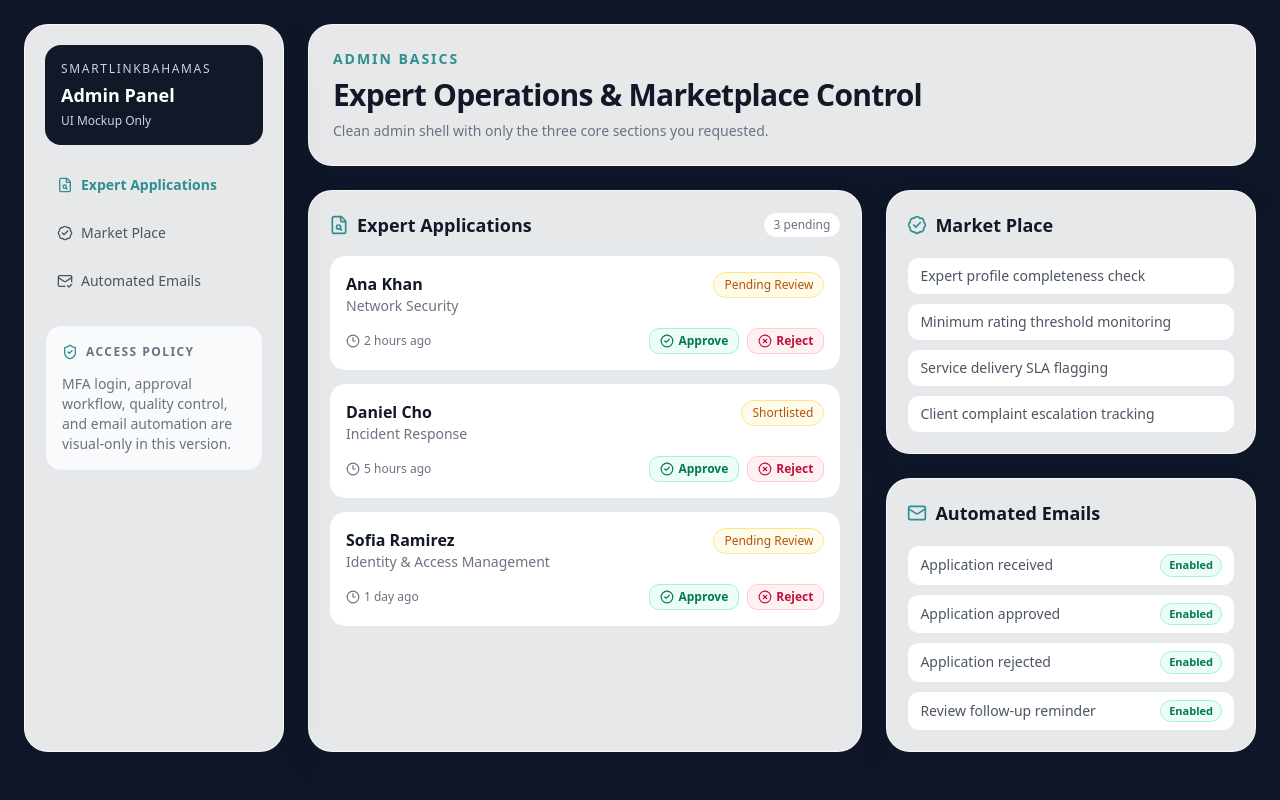
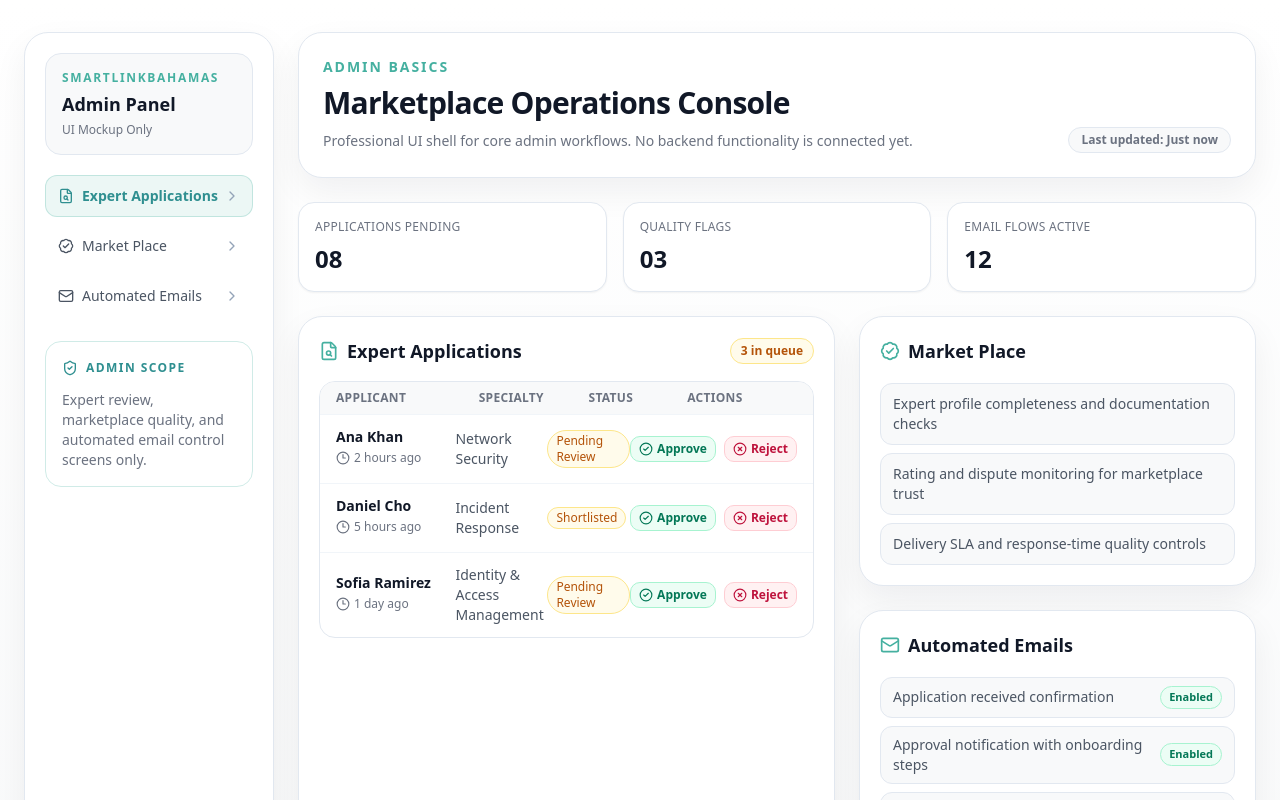
Before and after one commit to mr-fahad-03/smartlink-mvp, a Next.js app in the folder frontend/: page /admin in a window 1280 px wide. Shown: the top 800 px of the page. Built offline with nearby package versions, Linux system fonts and the light colour scheme.

Commit message:
Redesign admin panel UI

```diff
--- a/frontend/src/app/admin/page.tsx
+++ b/frontend/src/app/admin/page.tsx
@@ -1,19 +1,19 @@
 import {
   BadgeCheck,
+  BellRing,
   CheckCircle2,
+  ChevronRight,
   Clock3,
   FileSearch,
   Mail,
-  MailCheck,
   ShieldCheck,
-  UserCheck,
   XCircle,
 } from "lucide-react";
 
-const navItems = [
+const sideNav = [
   { key: "expert-applications", label: "Expert Applications", icon: FileSearch },
   { key: "marketplace", label: "Market Place", icon: BadgeCheck },
-  { key: "automated-emails", label: "Automated Emails", icon: MailCheck },
+  { key: "automated-emails", label: "Automated Emails", icon: Mail },
 ];
 
 const applications = [
@@ -37,158 +37,183 @@ const applications = [
   },
 ];
 
-const marketplaceChecks = [
-  "Expert profile completeness check",
-  "Minimum rating threshold monitoring",
-  "Service delivery SLA flagging",
-  "Client complaint escalation tracking",
+const qualityPoints = [
+  "Expert profile completeness and documentation checks",
+  "Rating and dispute monitoring for marketplace trust",
+  "Delivery SLA and response-time quality controls",
 ];
 
 const emailFlows = [
-  "Application received",
-  "Application approved",
-  "Application rejected",
-  "Review follow-up reminder",
+  "Application received confirmation",
+  "Approval notification with onboarding steps",
+  "Rejection notification with improvement notes",
+  "Reminder email for pending reviewer action",
 ];
 
 export default function AdminPage() {
   return (
-    <main className="min-h-screen bg-[radial-gradient(circle_at_15%_15%,rgba(69,176,160,0.12),transparent_35%),radial-gradient(circle_at_85%_20%,rgba(99,102,241,0.12),transparent_35%),#f4f7fb] text-[#111827]">
-      <div className="mx-auto grid w-full max-w-[1320px] gap-6 p-6 lg:grid-cols-[260px_1fr]">
-        <aside className="rounded-3xl border border-white/70 bg-white/90 p-5 shadow-[0_20px_50px_rgba(17,24,39,0.1)] backdrop-blur-md">
-          <div className="rounded-2xl bg-[#111827] px-4 py-4 text-white">
-            <p className="text-xs uppercase tracking-[0.14em] text-slate-300">SmartLinkBahamas</p>
-            <h1 className="mt-1 text-lg font-semibold">Admin Panel</h1>
-            <p className="mt-1 text-xs text-slate-300">UI Mockup Only</p>
+    <main className="min-h-screen bg-[linear-gradient(180deg,#FFFFFF_0%,#F8F9FA_100%)] text-[#111827]">
+      <div className="mx-auto grid w-full max-w-[1360px] gap-6 px-6 py-8 lg:grid-cols-[250px_1fr]">
+        <aside className="rounded-3xl border border-slate-200 bg-white p-5 shadow-[0_14px_34px_rgba(17,24,39,0.06)]">
+          <div className="rounded-2xl border border-slate-200 bg-[#F8F9FA] px-4 py-4">
+            <p className="text-xs font-semibold uppercase tracking-[0.14em] text-[#45B0A0]">
+              SmartLinkBahamas
+            </p>
+            <h1 className="mt-1 text-lg font-semibold text-[#111827]">Admin Panel</h1>
+            <p className="mt-1 text-xs text-[#6B7280]">UI Mockup Only</p>
           </div>
 
           <nav className="mt-5 space-y-2">
-            {navItems.map((item, index) => {
+            {sideNav.map((item, index) => {
               const Icon = item.icon;
 
               return (
                 <button
                   key={item.key}
                   type="button"
-                  className={`flex w-full items-center gap-2 rounded-xl px-3 py-2.5 text-left text-sm ${
+                  className={`flex w-full items-center justify-between rounded-xl px-3 py-2.5 text-left text-sm transition ${
                     index === 0
-                      ? "bg-[#45B0A0]/12 font-semibold text-[#2f8f90]"
-                      : "text-[#4b5563] hover:bg-slate-100"
+                      ? "border border-[#45B0A0]/25 bg-[#45B0A0]/10 font-semibold text-[#2f8f90]"
+                      : "border border-transparent text-[#4b5563] hover:border-slate-200 hover:bg-[#F8F9FA]"
                   }`}
                 >
+                  <span className="inline-flex items-center gap-2">
                     <Icon className="h-4 w-4" />
                     {item.label}
+                  </span>
+                  <ChevronRight className="h-4 w-4 text-slate-400" />
                 </button>
               );
             })}
           </nav>
 
-          <div className="mt-6 rounded-2xl border border-slate-200 bg-slate-50 p-4">
-            <p className="inline-flex items-center gap-2 text-xs font-semibold uppercase tracking-[0.12em] text-[#6B7280]">
-              <ShieldCheck className="h-4 w-4 text-[#2f8f90]" />
-              Access Policy
+          <div className="mt-6 rounded-2xl border border-[#45B0A0]/25 bg-[#45B0A0]/8 p-4">
+            <p className="inline-flex items-center gap-2 text-xs font-semibold uppercase tracking-[0.12em] text-[#2f8f90]">
+              <ShieldCheck className="h-4 w-4" />
+              Admin Scope
             </p>
             <p className="mt-2 text-sm text-[#6B7280]">
-              MFA login, approval workflow, quality control, and email automation are visual-only in this version.
+              Expert review, marketplace quality, and automated email control screens only.
             </p>
           </div>
         </aside>
 
         <section className="space-y-6">
-          <header className="rounded-3xl border border-white/70 bg-white/90 p-6 shadow-[0_20px_50px_rgba(17,24,39,0.1)]">
-            <p className="text-sm font-semibold uppercase tracking-[0.14em] text-[#2f8f90]">
+          <header className="rounded-3xl border border-slate-200 bg-white p-6 shadow-[0_14px_34px_rgba(17,24,39,0.06)]">
+            <p className="text-sm font-semibold uppercase tracking-[0.14em] text-[#45B0A0]">
               Admin Basics
             </p>
-            <h2 className="mt-2 text-3xl font-semibold tracking-tight">
-              Expert Operations & Marketplace Control
+            <div className="mt-2 flex flex-wrap items-end justify-between gap-4">
+              <div>
+                <h2 className="text-3xl font-semibold tracking-tight text-[#111827]">
+                  Marketplace Operations Console
                 </h2>
-            <p className="mt-2 text-sm text-[#6B7280]">
-              Clean admin shell with only the three core sections you requested.
+                <p className="mt-2 text-sm leading-6 text-[#6B7280]">
+                  Professional UI shell for core admin workflows. No backend functionality is connected yet.
                 </p>
+              </div>
+              <span className="rounded-full border border-slate-200 bg-[#F8F9FA] px-3 py-1 text-xs font-semibold text-[#6B7280]">
+                Last updated: Just now
+              </span>
+            </div>
           </header>
 
-          <div className="grid gap-6 xl:grid-cols-[1.2fr_0.8fr]">
-            <section className="rounded-3xl border border-white/70 bg-white/90 p-5 shadow-[0_14px_36px_rgba(17,24,39,0.08)]">
+          <div className="grid gap-4 md:grid-cols-3">
+            <article className="rounded-2xl border border-slate-200 bg-white p-4 shadow-sm">
+              <p className="text-xs uppercase tracking-wide text-[#6B7280]">Applications Pending</p>
+              <p className="mt-2 text-2xl font-semibold text-[#111827]">08</p>
+            </article>
+            <article className="rounded-2xl border border-slate-200 bg-white p-4 shadow-sm">
+              <p className="text-xs uppercase tracking-wide text-[#6B7280]">Quality Flags</p>
+              <p className="mt-2 text-2xl font-semibold text-[#111827]">03</p>
+            </article>
+            <article className="rounded-2xl border border-slate-200 bg-white p-4 shadow-sm">
+              <p className="text-xs uppercase tracking-wide text-[#6B7280]">Email Flows Active</p>
+              <p className="mt-2 text-2xl font-semibold text-[#111827]">12</p>
+            </article>
+          </div>
+
+          <div className="grid gap-6 xl:grid-cols-[1.15fr_0.85fr]">
+            <section className="rounded-3xl border border-slate-200 bg-white p-5 shadow-[0_14px_34px_rgba(17,24,39,0.06)]">
               <div className="flex flex-wrap items-center justify-between gap-3">
-                <h3 className="inline-flex items-center gap-2 text-lg font-semibold">
-                  <FileSearch className="h-5 w-5 text-[#2f8f90]" />
+                <h3 className="inline-flex items-center gap-2 text-lg font-semibold text-[#111827]">
+                  <FileSearch className="h-5 w-5 text-[#45B0A0]" />
                   Expert Applications
                 </h3>
-                <span className="rounded-full border border-slate-200 bg-white px-2.5 py-1 text-xs text-[#6B7280]">
-                  {applications.length} pending
+                <span className="rounded-full border border-amber-200 bg-amber-50 px-2.5 py-1 text-xs font-semibold text-amber-700">
+                  {applications.length} in queue
                 </span>
               </div>
 
-              <div className="mt-4 space-y-3">
+              <div className="mt-4 overflow-hidden rounded-2xl border border-slate-200">
+                <div className="grid grid-cols-[1.3fr_1fr_0.9fr_1fr] bg-[#F8F9FA] px-4 py-2 text-xs font-semibold uppercase tracking-wide text-[#6B7280]">
+                  <p>Applicant</p>
+                  <p>Specialty</p>
+                  <p>Status</p>
+                  <p>Actions</p>
+                </div>
                 {applications.map((application) => (
-                  <article
+                  <div
                     key={application.name}
-                    className="rounded-2xl border border-slate-200 bg-white p-4"
+                    className="grid grid-cols-[1.3fr_1fr_0.9fr_1fr] items-center border-t border-slate-100 px-4 py-3"
                   >
-                    <div className="flex flex-wrap items-start justify-between gap-3">
                     <div>
-                        <p className="font-semibold">{application.name}</p>
-                        <p className="text-sm text-[#6B7280]">{application.specialty}</p>
-                      </div>
-                      <span className="rounded-full border border-amber-200 bg-amber-50 px-2.5 py-1 text-xs font-medium text-amber-700">
-                        {application.status}
-                      </span>
-                    </div>
-                    <div className="mt-3 flex flex-wrap items-center justify-between gap-2">
-                      <p className="inline-flex items-center gap-1 text-xs text-[#6B7280]">
+                      <p className="text-sm font-semibold text-[#111827]">{application.name}</p>
+                      <p className="mt-0.5 inline-flex items-center gap-1 text-xs text-[#6B7280]">
                         <Clock3 className="h-3.5 w-3.5" />
                         {application.submitted}
                       </p>
+                    </div>
+                    <p className="text-sm text-[#4b5563]">{application.specialty}</p>
+                    <span className="w-fit rounded-full border border-amber-200 bg-amber-50 px-2 py-0.5 text-xs font-medium text-amber-700">
+                      {application.status}
+                    </span>
                     <div className="flex gap-2">
                       <button
                         type="button"
-                          className="inline-flex items-center gap-1 rounded-lg border border-emerald-200 bg-emerald-50 px-2.5 py-1 text-xs font-semibold text-emerald-700"
+                        className="inline-flex items-center gap-1 rounded-lg border border-emerald-200 bg-emerald-50 px-2 py-1 text-xs font-semibold text-emerald-700"
                       >
                         <CheckCircle2 className="h-3.5 w-3.5" />
                         Approve
                       </button>
                       <button
                         type="button"
-                          className="inline-flex items-center gap-1 rounded-lg border border-rose-200 bg-rose-50 px-2.5 py-1 text-xs font-semibold text-rose-700"
+                        className="inline-flex items-center gap-1 rounded-lg border border-rose-200 bg-rose-50 px-2 py-1 text-xs font-semibold text-rose-700"
                       >
                         <XCircle className="h-3.5 w-3.5" />
                         Reject
                       </button>
                     </div>
                   </div>
+                ))}
+              </div>
+            </section>
+
+            <div className="space-y-6">
+              <section className="rounded-3xl border border-slate-200 bg-white p-5 shadow-[0_14px_34px_rgba(17,24,39,0.06)]">
+                <h3 className="inline-flex items-center gap-2 text-lg font-semibold text-[#111827]">
+                  <BadgeCheck className="h-5 w-5 text-[#45B0A0]" />
+                  Market Place
+                </h3>
+                <div className="mt-4 space-y-2">
+                  {qualityPoints.map((point) => (
+                    <article key={point} className="rounded-xl border border-slate-200 bg-[#F8F9FA] px-3 py-2.5">
+                      <p className="text-sm text-[#4b5563]">{point}</p>
                     </article>
                   ))}
                 </div>
               </section>
 
-            <div className="space-y-6">
-              <section className="rounded-3xl border border-white/70 bg-white/90 p-5 shadow-[0_14px_36px_rgba(17,24,39,0.08)]">
-                <h3 className="inline-flex items-center gap-2 text-lg font-semibold">
-                  <BadgeCheck className="h-5 w-5 text-[#2f8f90]" />
-                  Market Place
-                </h3>
-                <ul className="mt-4 space-y-2">
-                  {marketplaceChecks.map((check) => (
-                    <li
-                      key={check}
-                      className="rounded-xl border border-slate-200 bg-white px-3 py-2 text-sm text-[#4b5563]"
-                    >
-                      {check}
-                    </li>
-                  ))}
-                </ul>
-              </section>
-
-              <section className="rounded-3xl border border-white/70 bg-white/90 p-5 shadow-[0_14px_36px_rgba(17,24,39,0.08)]">
-                <h3 className="inline-flex items-center gap-2 text-lg font-semibold">
-                  <Mail className="h-5 w-5 text-[#2f8f90]" />
+              <section className="rounded-3xl border border-slate-200 bg-white p-5 shadow-[0_14px_34px_rgba(17,24,39,0.06)]">
+                <h3 className="inline-flex items-center gap-2 text-lg font-semibold text-[#111827]">
+                  <Mail className="h-5 w-5 text-[#45B0A0]" />
                   Automated Emails
                 </h3>
                 <div className="mt-4 space-y-2">
                   {emailFlows.map((flow) => (
                     <div
                       key={flow}
-                      className="flex items-center justify-between rounded-xl border border-slate-200 bg-white px-3 py-2"
+                      className="flex items-center justify-between rounded-xl border border-slate-200 bg-[#F8F9FA] px-3 py-2"
                     >
                       <p className="text-sm text-[#4b5563]">{flow}</p>
                       <span className="rounded-full border border-emerald-200 bg-emerald-50 px-2 py-0.5 text-[11px] font-semibold text-emerald-700">
@@ -196,6 +221,16 @@ export default function AdminPage() {
                       </span>
                     </div>
                   ))}
+                </div>
+
+                <div className="mt-4 rounded-xl border border-slate-200 bg-white px-3 py-2.5">
+                  <p className="inline-flex items-center gap-2 text-xs font-semibold uppercase tracking-[0.12em] text-[#6B7280]">
+                    <BellRing className="h-4 w-4 text-[#45B0A0]" />
+                    Notification Preview
+                  </p>
+                  <p className="mt-1 text-sm text-[#6B7280]">
+                    “Expert application approved. Onboarding email sent automatically.”
+                  </p>
                 </div>
               </section>
             </div>
```
Lines whose indentation alone changed are shown as unchanged.
